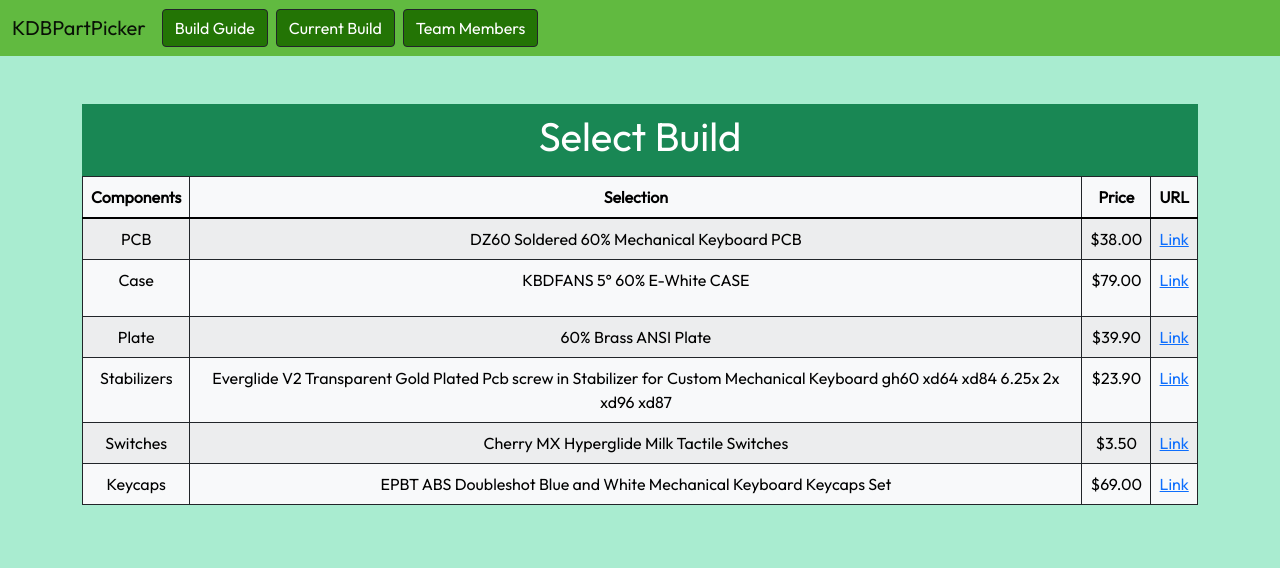
After one commit to adev-exe/KydPicker, a Flask app: page /currentBulid.html in a window 1280 px wide. The commit adds this page. Shown: the top 568 px of the page. Run offline with Flask 2, Linux system fonts and the light colour scheme.

Commit message:
fixed pages

```diff
--- /dev/null
+++ b/website/templates/currentBulid.html
@@ -0,0 +1,112 @@
+<!DOCTYPE html>
+<html lang="en">
+
+<head>
+    <meta charset="UTF-8">
+    <meta http-equiv="X-UA-Compatible" content="IE=edge">
+    <meta name="viewport" content="width=device-width, initial-scale=1.0">
+    <title>KDBPartPicker</title>
+    <link href="https://cdn.jsdelivr.net/npm/bootstrap@5.1.3/dist/css/bootstrap.min.css" rel="stylesheet"
+        integrity="sha384-1BmE4kWBq78iYhFldvKuhfTAU6auU8tT94WrHftjDbrCEXSU1oBoqyl2QvZ6jIW3" crossorigin="anonymous">
+    <link rel="stylesheet" type="text/css" href="{{ url_for('static',filename='baseStyle.css') }}">
+    <script src="https://cdn.jsdelivr.net/npm/bootstrap@5.1.3/dist/js/bootstrap.bundle.min.js"
+        integrity="sha384-ka7Sk0Gln4gmtz2MlQnikT1wXgYsOg+OMhuP+IlRH9sENBO0LRn5q+8nbTov4+1p"
+        crossorigin="anonymous"></script>
+</head>
+
+<body>
+    {% include 'navBar.html' %}
+
+
+    <div class="container py-5 text-center">
+        <div class="col-lg-12 mx-auto text-center py-2 bg-success text-white">
+            <h1>Select Build</h1>
+        </div>
+        <div class="table-responsive">
+            <table class="table table-striped table-bordered table-hover table-light border-dark py-5">
+                <thead class="thead-dark">
+                    <tr>
+                        <th>Components</th>
+                        <th>Selection</th>
+                        <th>Price</th>
+                        <th>URL</th>
+                    </tr>
+                </thead>
+                <tbody>
+                    <tr>
+                        <td>PCB</td>
+                        <td>
+                            DZ60 Soldered 60% Mechanical Keyboard PCB
+                        </td>
+                        <td>$38.00</td>
+                        <td>
+                            <a href="https://kbdfans.com/collections/pcb/products/dz60-60-pcb">Link</a>
+                        </td>
+
+                    </tr>
+                    <tr>
+                        <td>Case</td>
+                        <td>
+                            <p>KBDFANS 5° 60% E-White CASE    </p>
+                        </td>
+                        <td>$79.00                        </td>
+                        <td>
+                             <a href="https://kbdfans.com/collections/case/products/kbdfans-5-60-e-white-case ">Link</a>
+                        </td>
+
+
+                    </tr>
+                    <tr>
+                        <td>Plate</td>
+                        <td>
+                            60% Brass ANSI Plate
+                        </td>
+                        <td>$39.90</td>
+
+                        <td>
+                            <a href="https://kbdfans.com/collections/plate/products/brass-60-plate">Link</a>
+                       </td>
+                    </tr>
+                    <tr>
+                        <td>Stabilizers</td>
+                        <td>
+                            Everglide V2 Transparent Gold Plated Pcb screw in Stabilizer for Custom Mechanical Keyboard gh60 xd64 xd84 6.25x 2x xd96 xd87
+                        </td>
+                        <td> $23.90</td>
+                        <td>
+                            <a href="https://kprepublic.com/collections/stabilizer/products/everglide-v2-transparent-gold-plated-pcb-screw-in-stabilizer-for-custom-mechanical-keyboard-gh60-xd64-xd84-6-25x-2x-xd96-xd87 ">Link</a>
+                       </td>
+
+                    </tr>
+                    <tr>
+                        <td>Switches</td>
+                        <td>
+                            Cherry MX Hyperglide Milk Tactile Switches
+                        </td>
+                        <td>$3.50</td>
+
+                        <td>
+                            <a href="https://kbdfans.com/collections/switches/products/cherry-mx-hyperglide-milk-tactile-switches ">Link</a>
+                       </td>
+                    </tr>
+                    <tr>
+                        <td>Keycaps</td>
+                        <td>
+                            EPBT ABS Doubleshot Blue and White Mechanical Keyboard Keycaps Set
+                        </td>
+                        <td>$69.00                        </td>
+
+                        <td>
+                            <a href="https://kbdfans.com/collections/keycaps/products/epbt-abs-doubleshot-blue-and-white-mechanical-keyboard-keycaps-set  ">Link</a>
+                       </td>
+
+                    </tr>
+                </tbody>
+            </table>
+        </div>
+    </div>
+
+</body>
+
+
+</html>
--- a/website/templates/navBar.html
+++ b/website/templates/navBar.html
@@ -10,7 +10,7 @@
             onclick="window.location.href='{{ url_for('views.bulid_guide')}}'">Build Guide
         </button>
         <button class="btn btn-dark me-2 text-white" style="background-color: #237405;" type="button"
-            onclick="window.location.href=' {{ url_for('views.bulid_page') }}'">Current Build
+            onclick="window.location.href=' {{ url_for('views.current_bulid') }}'">Current Build
         </button>
         <button class="btn btn-dark me-2 text-white" style="background-color: #237405;" type="button"
             onclick="window.location.href='{{url_for('views.team_member')}}'">Team Members
--- a/website/views.py
+++ b/website/views.py
@@ -1,6 +1,6 @@
 import imp
 from flask import (
-    Blueprint, render_template, url_for
+    Blueprint, render_template, url_for, request
 )
 import util
 
@@ -114,7 +114,7 @@ def pcb():
     return render_template("partsSelection/pcb.html", title="PCB Page", pcb_name=log)
 
 
-@views.route('partsSelection/case.html')
+@views.route('partsSelection/case.html', methods=('GET', 'POST'))
 def case():
     cursor, connection = util.connect_to_db(
         username, password, host, port, database)
@@ -130,14 +130,19 @@ def case():
         # log = record[10]
         #  print("test”)I
         log = []
+        index = 0
         for i in record:
             log.append(i)
+            # index +=1
 
+    if request.method == 'POST':
+        index = request.form['index']
+        print("request")
         # log=[[1,2],[3,4]]
     # disconnect from database
     # print('Works')
     util.disconnect_from_db(connection, cursor)
-    return render_template("partsSelection/case.html", title="Case Page", case_name=log)
+    return render_template("partsSelection/case.html", title="Case Page", case_name=log, index =index)
 
 
 @views.route('partsSelection/plate.html')
@@ -242,3 +247,7 @@ def keycaps():
     # print('Works')
     util.disconnect_from_db(connection, cursor)
     return render_template("partsSelection/keycaps.html", title="Keycaps Page",keycap_name=log)
+
+@views.route('currentBulid.html')
+def current_bulid():
+     return render_template("currentBulid.html", title="Current Build Page")
```
Also changed, not shown: website/templates/partsSelection/case.html (+18 -5 lines), website/templates/teamMem.html (+54 -46 lines).
